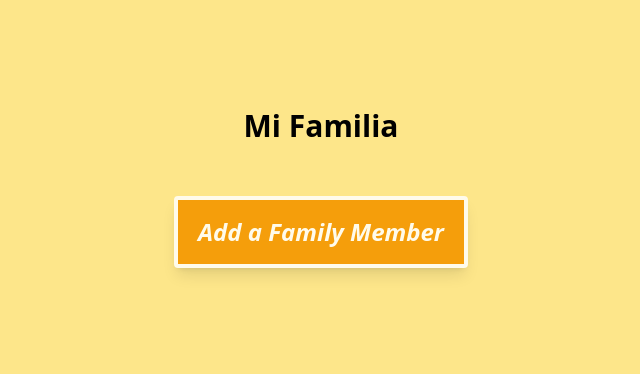
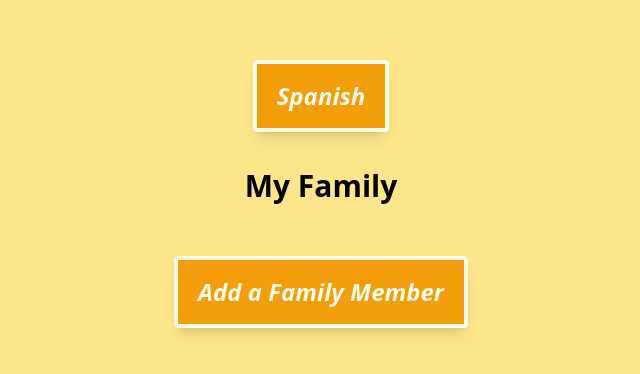
Before and after one commit to papadavis47/experiment-one, a React (Create React App) app: page / in a window 1280 px wide. Shown: the part 214-588 px from the top of the page, without its empty margins (319-959 px from the left). Built offline with nearby package versions, Linux system fonts and the light colour scheme.

Commit message:
Experiment with props in BigButton component

```diff
--- a/src/App.js
+++ b/src/App.js
@@ -2,9 +2,11 @@ import { useState } from "react";
 import AddFamilyMember from "./components/AddFamilyMember/AddFamilyMember.js";
 import BigButton from "./components/BigButton/BigButton.js";
 import ListFamily from "./components/ListFamily/ListFamily.js";
+import SpanishContext from "./Context/SpanishContext.js";
 
 function App() {
   const [adding, setAdding] = useState(false);
+  const [spanish, setSpanish] = useState(false);
   const [family, setFamily] = useState([]);
   const [familyMember, setFamilyMember] = useState({
     name: "",
@@ -16,6 +18,10 @@ function App() {
 
   const toggleAdding = () => {
     setAdding(!adding);
+  };
+
+  const toggleSpanish = () => {
+    setSpanish(!spanish);
   };
 
   const handleSubmit = (e) => {
@@ -34,6 +40,13 @@ function App() {
     }
   };
 
+  const englishAddButtonText =
+    family.length > 0 ? "Add Another Family Member to List" : "Add a Family Member";
+  const spanishAddButtonText =
+    family.length > 0
+      ? "Agregar otro miembro de la familia a la lista"
+      : "Añadir miembro de la familia";
+
   const handleChange = (e) => {
     const name = e.target.name;
     const value = e.target.value;
@@ -41,8 +54,14 @@ function App() {
   };
 
   return (
+    <SpanishContext.Provider value={{ spanish }}>
       <div className='bg-amber-200 min-h-screen flex flex-col items-center justify-center p-4'>
-      <h1 className='text-3xl font-bold text-center py-5'>Mi Familia</h1>
+        <div>
+          <BigButton text={spanish ? "Inglés" : "Spanish"} />
+        </div>
+        <h1 className='text-3xl font-bold text-center py-5'>
+          {spanish ? "Mi Familia" : "My Family"}
+        </h1>
         {!adding && family.length > 0 && <ListFamily family={family} />}
         {adding ? (
           <AddFamilyMember
@@ -53,12 +72,13 @@ function App() {
           />
         ) : (
           <BigButton
-          text={family.length > 0 ? "Add Another Family Member to List" : "Add a Family Member"}
+            text={spanish ? spanishAddButtonText : englishAddButtonText}
             adding={adding}
             toggleAdding={toggleAdding}
           />
         )}
       </div>
+    </SpanishContext.Provider>
   );
 }
 
--- /dev/null
+++ b/src/Context/SpanishContext.js
@@ -0,0 +1,5 @@
+import { createContext } from "react";
+
+const SpanishContext = createContext();
+
+export default SpanishContext;
--- a/src/components/BigButton/BigButton.js
+++ b/src/components/BigButton/BigButton.js
@@ -1,6 +1,8 @@
-import React from "react";
+import React, { useContext } from "react";
+import SpanishContext from "../../Context/SpanishContext.js";
 
 const BigButton = ({ text, adding, toggleAdding }) => {
+  const { spanish } = useContext(SpanishContext);
   return (
     <button
       type='submit'
```
Lines whose indentation alone changed are shown as unchanged.
